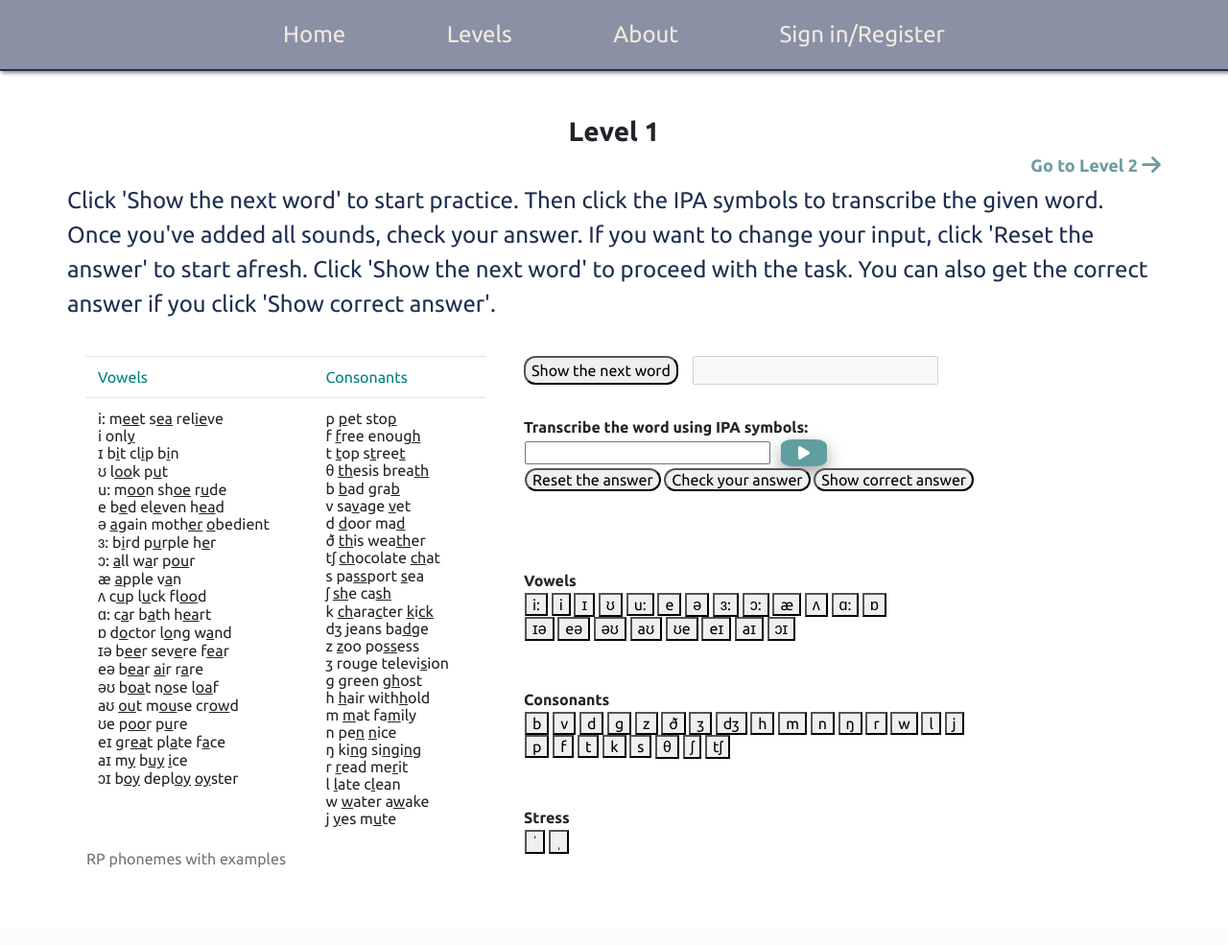
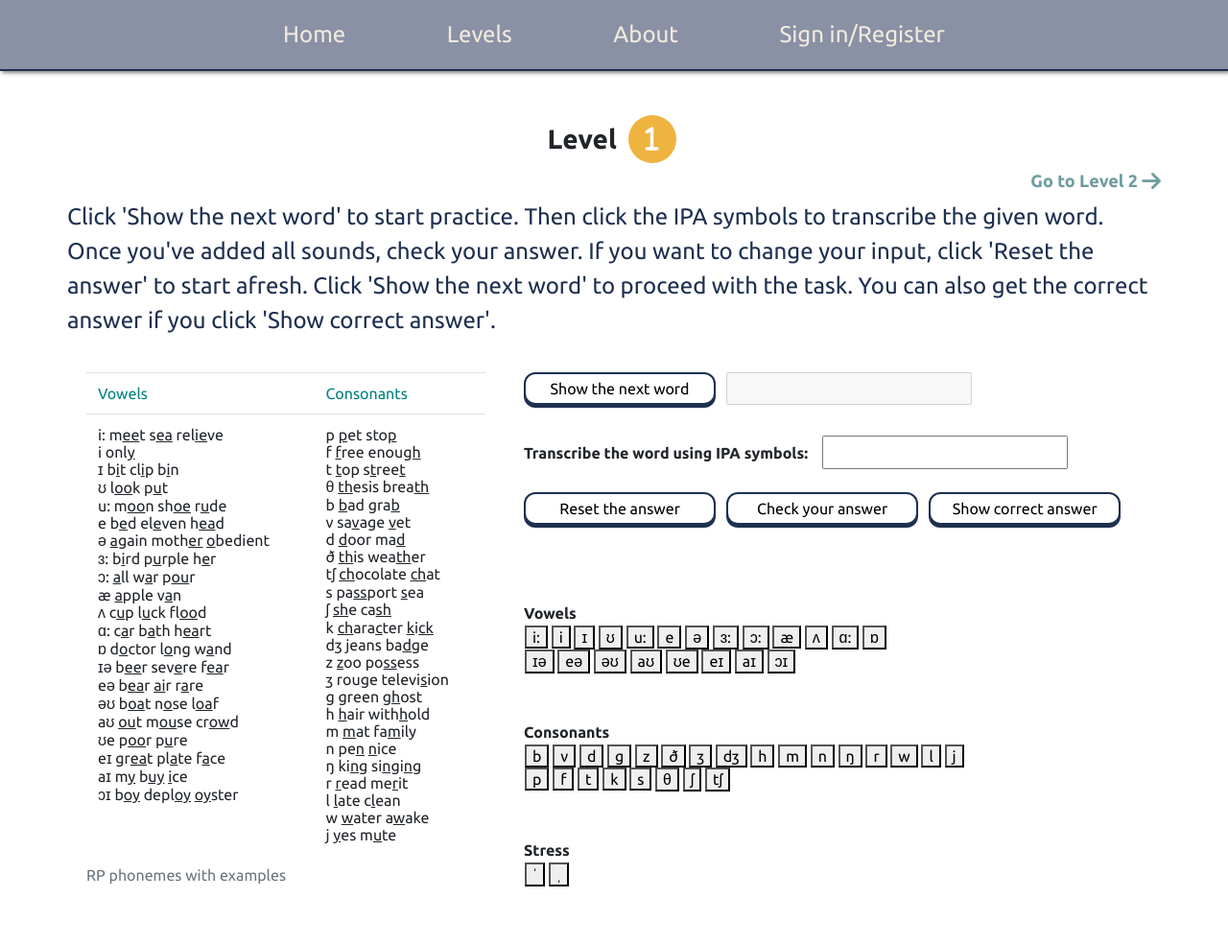
Before and after one commit to armine-garibyan/practise_ipa, a Flask app: page /level_1 in a window 1280 px wide. Shown: the whole page at 96% size. Before the commit the page ends 904 px from the top, so only its background shows below. Run offline with Flask 3, Linux system fonts and the light colour scheme.

Commit message:
Redesigned the main practice template (+styles).

```diff
--- a/phon_br.csv
+++ b/phon_br.csv
@@ -252,7 +252,7 @@ effect;ɪˈfekt
 already;ɔ:lˈredi
 result;rɪˈzʌlt
 line;laɪn
-far;fɑ:r
+far;fɑ:
 meet;mi:t
 big;bɪg
 lead;li:d
--- a/static/styles.css
+++ b/static/styles.css
@@ -84,20 +84,46 @@ button.general:hover {
 
 button.general:active {
   background-color: #1E3050;
+    color: white;
   box-shadow: 0 1px #1E3050;
   transform: translateY(4px);
 }
 
+button.general-small {
+    background-color: white;
+    padding: 3px 5px;
+    border-radius: 12px;
+    border: 2px solid #1E3050;
+    text-align: center;
+    display: block;
+    width: 200px;
+    transition-duration: 0.4s;
+    box-shadow: 0px 3px rgba(30, 48, 80, 1);
+    text-decoration: none;
+}
+
+button.general-small:hover {
+    background-color: #EFB33F;
+    color: white;
+    cursor: pointer;
+}
+
+button.general-small:active {
+  box-shadow: 0 1px #1E3050;
+  transform: translateY(4px);
+}
+
+
 .icon-box {
     display: inline-flex;
-    width: 50px; /* Adjust the width as needed */
-    height: 50px; /* Adjust the height as needed */
-    background-color: #EFB33F; /* Background color */
-    border-radius: 50%; /* Create a circular shape */
-    margin: 0 5px; /* Add some spacing around the icon */
-    justify-content: center; /* Center horizontally */
-    align-items: center; /* C
-    color: white; /* Icon color */
+    width: 50px;
+    height: 50px;
+    background-color: #EFB33F;
+    border-radius: 50%;
+    margin: 0 5px;
+    justify-content: center;
+    align-items: center;
+    color: white;
 }
 
 .container {
@@ -145,13 +171,13 @@ button.general:active {
     color: #B7D6CE;
 }
 
-
-
-
+.same-line {
+    display: flex;
+}
 
 
 .sign_register {
-    background-color: ;
+    background-color: grey;
 }
 
 .submit {
@@ -166,16 +192,9 @@ button.general:active {
     font-weight: bold;
 }
 
-.play-button {
-            font-size: 16px;
-            padding: 6px 18px;
-            border: none;
-            background-color: cadetblue;
-            color: #ffffff;
-            border-radius: 25%;
-            transition-duration: 0.4s;
-            box-shadow: 0 8px 16px 0 rgba(0,0,0,0.2), 0 6px 20px 0 rgba(0,0,0,0.19);
-        }
+#answer {
+    height: 35px;
+}
 
 .register {
     padding: 50px 50px;
--- a/templates/level_1.html
+++ b/templates/level_1.html
@@ -2,7 +2,7 @@
 
 {% block body %}
 
-    <h3 class="level_heading">Level 1</h3>
+    <h3 class="level_heading">Level <span class="icon-box"><i class="fa-solid fa-1"></i></span></h3>
     <a href="{{ url_for('level_2') }}">
         <h4 style="text-align: right; font-size: 18px; color: #6E9C9F;"><b>Go to Level 2</b>&nbsp;<i class="fa-solid fa-arrow-right fa-lg"></i></h4>
     </a>
@@ -40,26 +40,20 @@
             </table>
         </div>
         <div style="padding: 20px; font-size: 16px;">
-            <button id="nextWord" type="button" style="border-radius: 12px;">Show the next word</button>&nbsp;&nbsp;&nbsp;
-            <input id="showWord" disabled value="">
-            <br>
+            <div class="same-line">
+                <button class="general-small" id="nextWord" type="button">Show the next word</button>&nbsp;&nbsp;&nbsp;
+                <input id="showWord" disabled value="">
+            </div>
             <div style="padding-top: 2em;">
-                <b>Transcribe the word using IPA symbols:</b>
-                <table>
-                    <tr>
-                        <td>
-                            <input id="answer" value="">&nbsp;&nbsp;
-                            <button class="play-button"><i class="fas fa-play"></i></button>
-                        </td>
-                    </tr>
-                    <tr>
-                        <td>
-                            <button class="reset" type="button" style="border-radius: 12px;">Reset the answer</button>
-                            <button class="check" type="button" style="border-radius: 12px;">Check your answer</button>
-                            <button class="show_correct" type="button" style="border-radius: 12px;">Show correct answer</button>
-                        </td>
-                    </tr>
-                </table>
+                <b>Transcribe the word using IPA symbols:</b>&nbsp;&nbsp;&nbsp;
+                <input id="answer" value="">
+            </div>&nbsp;&nbsp;
+            <div class="same-line">
+                <button class="general-small" id="reset" type="button" style="border-radius: 12px;">Reset the answer</button> &nbsp;&nbsp;&nbsp;
+                <button class="general-small" id="check" type="button" style="border-radius: 12px;">Check your answer</button> &nbsp;&nbsp;&nbsp;
+                <button class="general-small" id="show_correct" type="button" style="border-radius: 12px;">Show correct answer</button>
+            </div>
+            <div>
                 <p id="feedback" style="padding-top: 2em;"></p>
             </div>
             <p style="padding-top: 2em;">
@@ -160,7 +154,10 @@
             new_input.setAttribute("id", "showWord");
             new_input.setAttribute("value", randomWord);
             new_input.setAttribute("disabled", "");
-            new_input.style.backgroundColor = "lightgreen";
+            //new_input.style.backgroundColor = "#EFB33F";
+            new_input.style.border = "2px solid #EFB33F";
+            new_input.style.fontSize = "18px";
+            new_input.style.fontWeight = "bold";
             new_input.style.textAlign = "center";
 
             old_input.replaceWith(new_input);
@@ -197,6 +194,9 @@
             new_answer.setAttribute("value", current_value);
             new_answer.setAttribute("disabled", "");
             new_answer.style.textAlign = "center";
+            new_answer.style.border = "2px solid cadetblue";
+            new_answer.style.height = "35px";
+            new_answer.style.fontSize = "18px";
 
             old_answer.replaceWith(new_answer);
         });
@@ -214,7 +214,7 @@
         // check current answer
         var transcriptions = JSON.parse('{{ transcriptions | tojson | safe }}');
 
-        $(document).on('click', '.check', function(){
+        $(document).on('click', '#check', function(){
             wordTranscription = transcriptions[randomIndex];
             var result = false;
 
@@ -265,14 +265,14 @@
         });
 
         // reset current answer
-        $(document).on('click', '.reset', function(){
+        $(document).on('click', '#reset', function(){
             answer = document.getElementById("answer");
             answer.setAttribute("value", "");
             current_value = "";
         });
 
         // show correct answer
-        $(document).on('click', '.show_correct', function(){
+        $(document).on('click', '#show_correct', function(){
             answer = document.getElementById("answer");
             if (transcriptions[randomIndex].includes(", ")) {
                 var variants = transcriptions[randomIndex].split(", ");
```
Also changed, not shown: templates/level_2.html (+24 -24 lines), templates/levels.html (+5 -4 lines).
